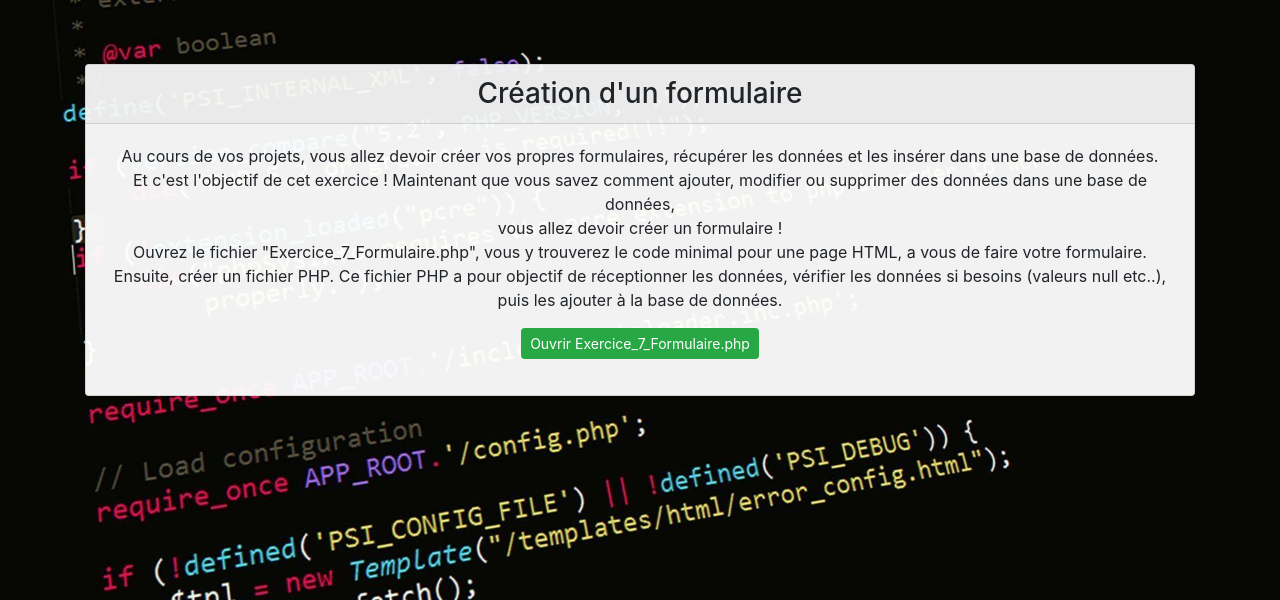
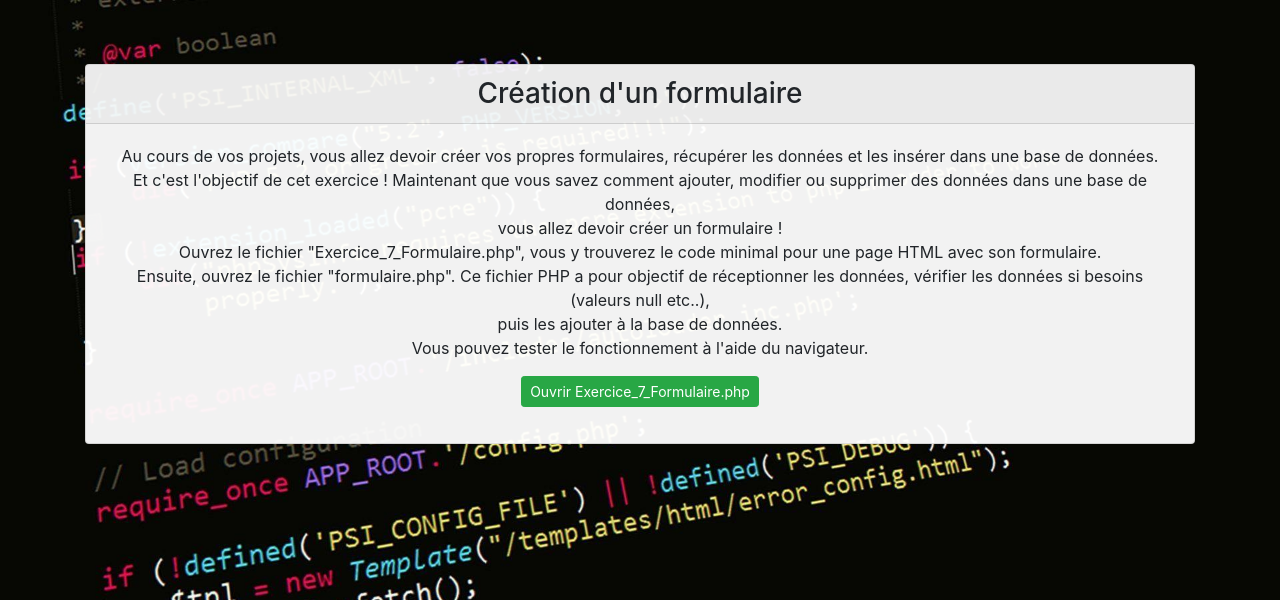
Before and after one commit to DylanMielot/FormationFormateur, a PHP site: page /Pages/Formulaire.php in a window 1280 px wide. Shown: the top 600 px of the page. Run offline with PHP 8.4, Linux system fonts and the light colour scheme.

Commit message:
Ajout des corrections

```diff
--- a/Exercices/Exercice_2_Fetch.php
+++ b/Exercices/Exercice_2_Fetch.php
@@ -13,6 +13,12 @@ function reception_personnes(){
     $bdd = connect();
 
 
+    $data = [];
+    $query = $bdd->query('select * from personne');
+
+    while ($line = $query->fetch()) {
+    	array_push($data, ($line));
+    }
 
 
     return $data;
--- a/Exercices/Exercice_3_Fetchall.php
+++ b/Exercices/Exercice_3_Fetchall.php
@@ -12,7 +12,8 @@ function reception_personnes(){
 
     $bdd = connect();
 
-
+    $query = $bdd->query('select * from personne');
+    $data = $query->fetchAll();
 
     return $data;
 
--- a/Exercices/Exercice_4_Insert.php
+++ b/Exercices/Exercice_4_Insert.php
@@ -10,7 +10,7 @@ function insert_personnes(){
     // prepare et execute.
 
     $bdd = connect();
-
+	$query = $bdd->query("INSERT INTO `personne`(`nom`, `prenom`, `age`) VALUES ('MONNOM','Monprenom',99)");
 
 
 
--- a/Exercices/Exercice_5_Update.php
+++ b/Exercices/Exercice_5_Update.php
@@ -10,7 +10,7 @@ function update_personne(){
     // prepare et execute.
 
     $bdd = connect();
-
+    $bdd->query("UPDATE `personne` SET `age`=23 WHERE `nom` like 'melin' and `prenom` like 'anthony'");
 
 
 
--- a/Exercices/Exercice_6_Delete.php
+++ b/Exercices/Exercice_6_Delete.php
@@ -10,7 +10,7 @@ function delete_personnes(){
     // prepare et execute.
 
     $bdd = connect();
-
+    $bdd->query("DELETE FROM `personne` WHERE `nom` like 'MONNOM'");
 
 
 
--- a/Exercices/Exercice_7_Formulaire.php
+++ b/Exercices/Exercice_7_Formulaire.php
@@ -14,8 +14,6 @@
     <h3 class="card-header" style="text-align:center;">Exercice formulaire</h3>
     <div class="card-body" style="text-align:center;">
 
-    Creez une page et un formulaire associé permettant d'inserer et de supprimer une personne de la table personne.
-    Pour l'insertion, on doit pouvoir saisir le nom, prenom et l'age. Pour la suppression seul le nom pourra être employe.
     <br><br>
 
 
--- a/Pages/Formulaire.php
+++ b/Pages/Formulaire.php
@@ -20,12 +20,13 @@
                         <br>
                         vous allez devoir créer un formulaire !
                         <br>
-                        Ouvrez le fichier "Exercice_7_Formulaire.php", vous y trouverez le code minimal pour une page HTML, a vous de faire votre formulaire.
+                        Ouvrez le fichier "Exercice_7_Formulaire.php", vous y trouverez le code minimal pour une page HTML avec son formulaire.
                         <br>
-                        Ensuite, créer un fichier PHP. Ce fichier PHP a pour objectif de réceptionner les données, vérifier les données si besoins (valeurs null etc..),
+                        Ensuite, ouvrez le fichier "formulaire.php". Ce fichier PHP a pour objectif de réceptionner les données, vérifier les données si besoins (valeurs null etc..),
                         <br>
                         puis les ajouter à la base de données.
                         <br>
+                        Vous pouvez tester le fonctionnement à l'aide du navigateur.
 
                         <div style='margin:15px'>
                             <a class='btn btn-sm btn-success' href='../Exercices/Exercice_7_Formulaire.php'> Ouvrir Exercice_7_Formulaire.php </a>
```
